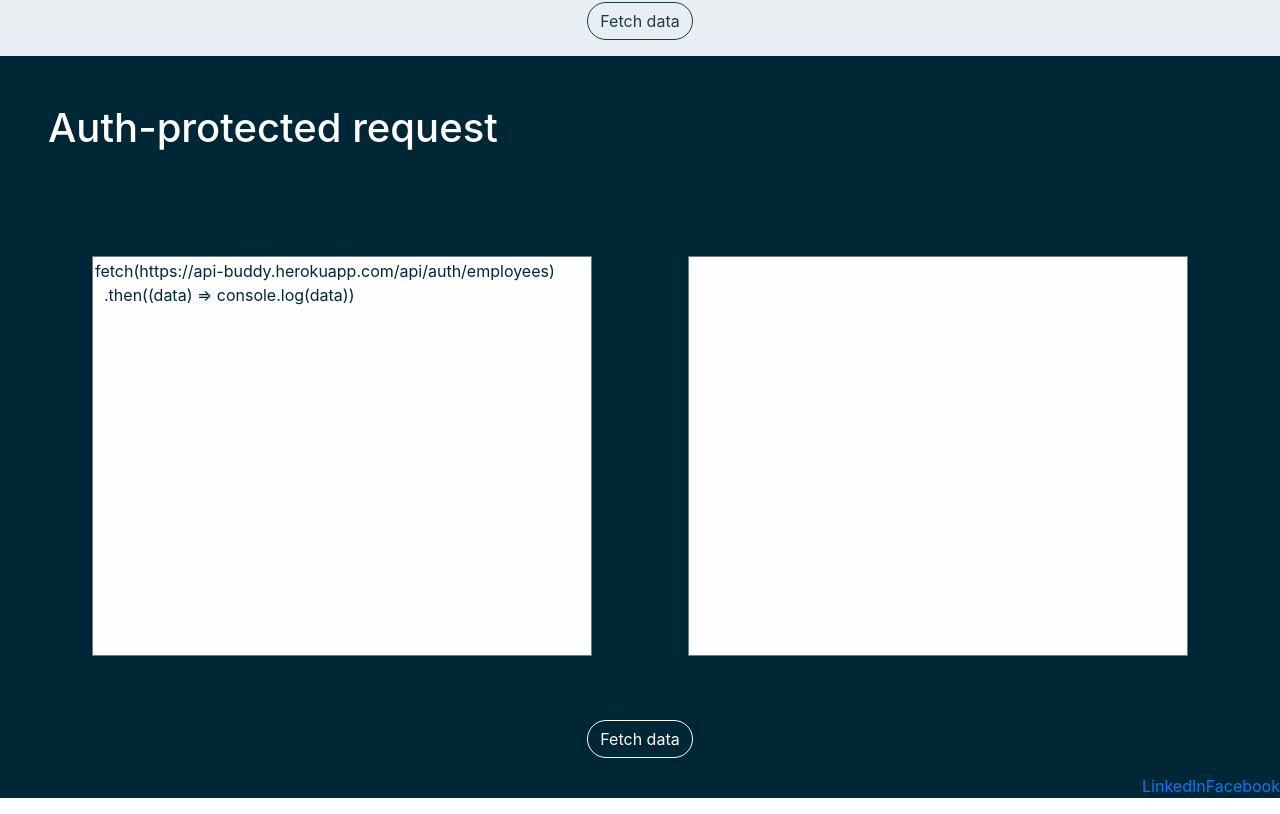
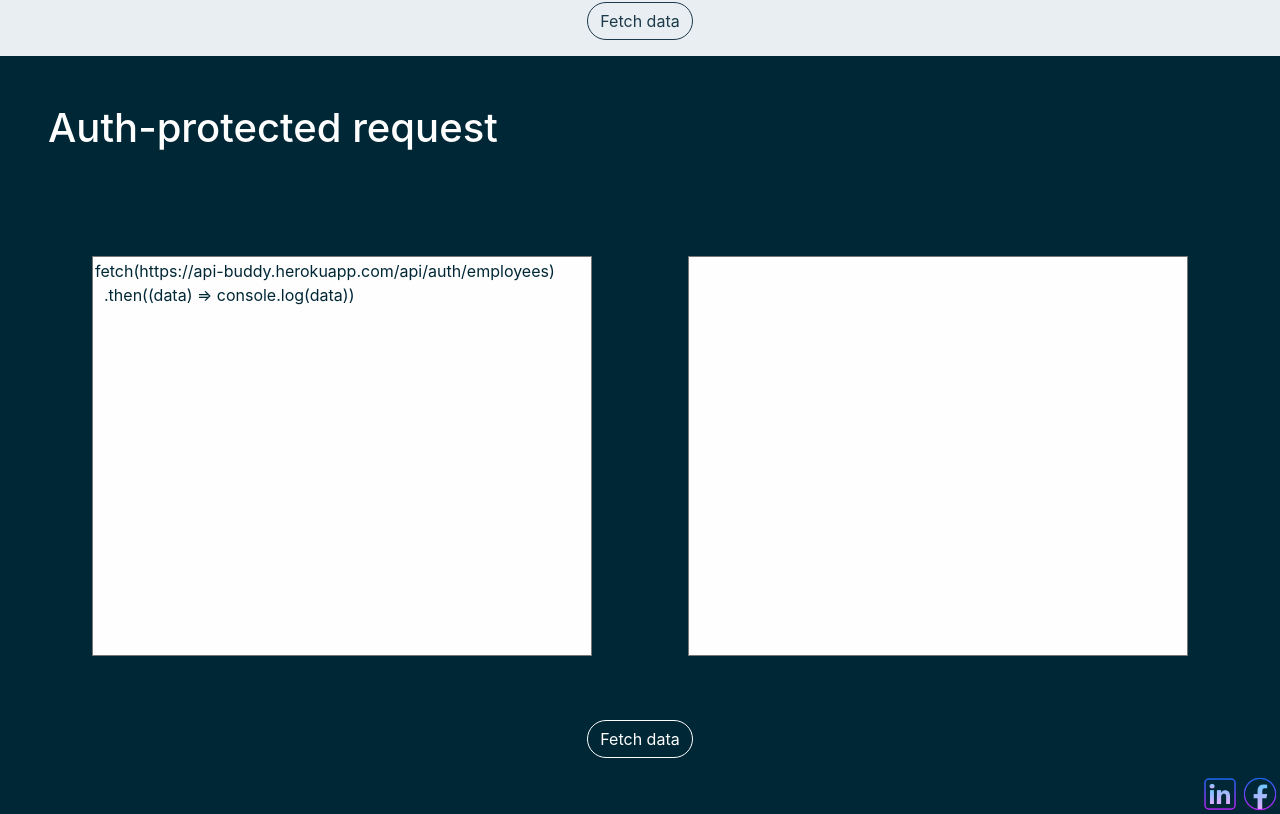
Before and after one commit to SidnevIgor/api-buddy-react, a React (Create React App) app: page / in a window 1280 px wide. Shown: the part 1438-2252 px from the top of the page. Built offline with nearby package versions, Linux system fonts and the light colour scheme.

Commit message:
fixing header and footer

```diff
--- a/src/components/footer.jsx
+++ b/src/components/footer.jsx
@@ -1,16 +1,16 @@
 import React, { Component } from 'react';
-import ReactDOM from 'react-dom';
-import { BrowserRouter } from 'react-router-dom';
-import { Redirect } from 'react-router'
 
 export default class Footer extends Component {
   render () {
     return (
       <div style = {{backgroundColor: "#002736", textAlign: "right"}}>
-        <a src = { require("./images/footer_linkedin.png")} alt="LinkedIn page" width="40" height="40"
-          href="https://www.linkedin.com/in/igor-sidnev/">LinkedIn</a>
-        <a src = { require("./images/footer_facebook.png")} alt="Facebook page" width="40" height="40"
-          href="https://www.facebook.com/profile.php?id=100006233297824">Facebook</a>
+        <a alt="LinkedIn page" width="40" height="40" href="https://www.linkedin.com/in/igor-sidnev/">
+          <img src={require("./images/footer_linkedin.png")} width="40" height="40"/>
+        </a>
+        <a background = { require("./images/footer_facebook.png")} alt="Facebook page" width="40" height="40"
+          href="https://www.facebook.com/profile.php?id=100006233297824">
+          <img src={require("./images/footer_facebook.png")} width="40" height="40"/>
+        </a>
       </div>
     )
   }
--- a/src/components/header.jsx
+++ b/src/components/header.jsx
@@ -1,6 +1,6 @@
 import React, { Component } from 'react';
 
-import fetchData from '../services/fetchData';
+//import fetchData from '../services/fetchData';
 import './index.css';
 
 class Header extends Component {
```
